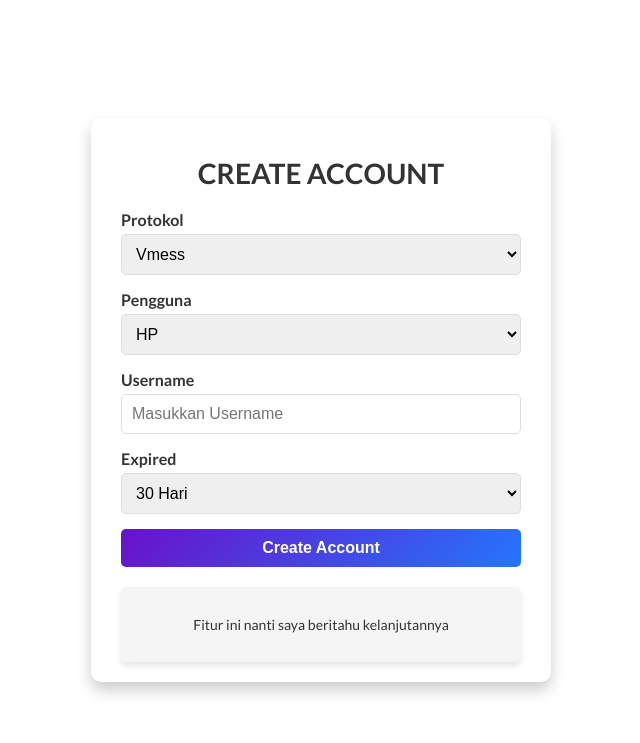
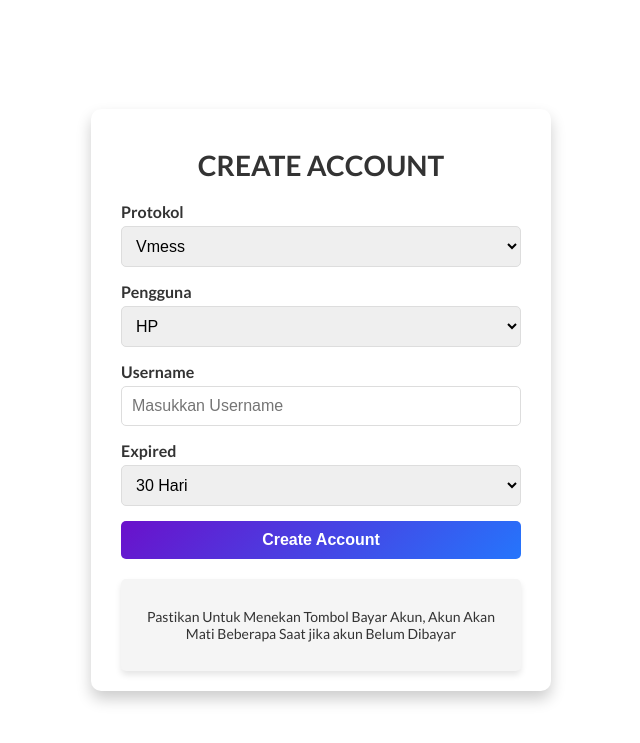
Before and after one commit to Sandhj/Virtual, a Flask app: template templates/create.html in a window 1280 px wide. Shown: the top 743 px of the page, without its empty margins (319-959 px from the left). Run offline with Flask 3, Linux system fonts and the light colour scheme; the template is opened without the code that fills it, so the values that code supplies are empty.

Commit message:
Update create.html

```diff
--- a/templates/create.html
+++ b/templates/create.html
@@ -134,7 +134,7 @@
             <button type="submit" class="btn">Create Account</button>
         </form>
         <div class="info-box">
-            <p>Fitur ini nanti saya beritahu kelanjutannya</p>
+            <p>Pastikan Untuk Menekan Tombol Bayar Akun, Akun Akan Mati Beberapa Saat jika akun Belum Dibayar</p>
         </div>
     </div>
 </body>
```
